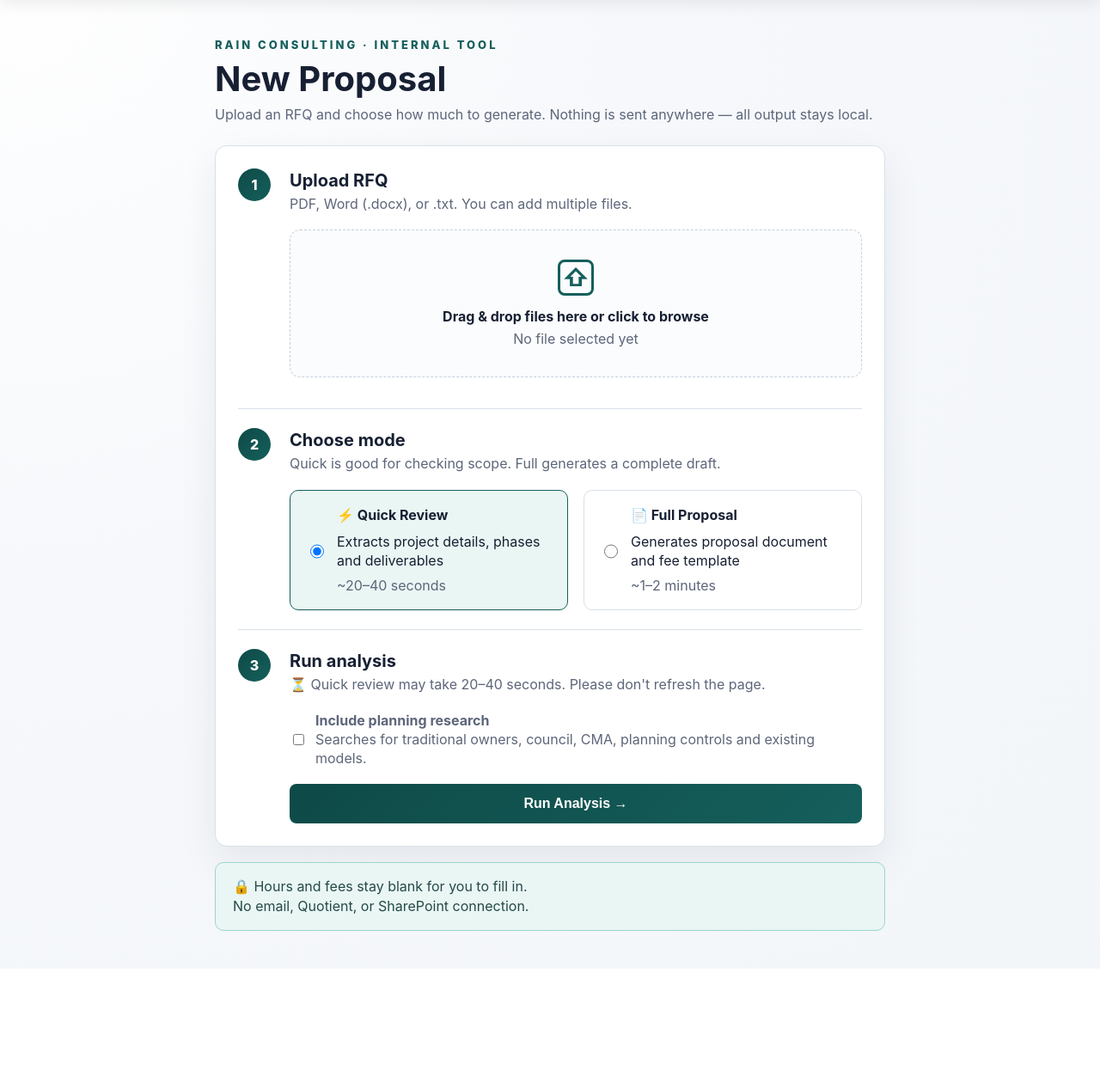
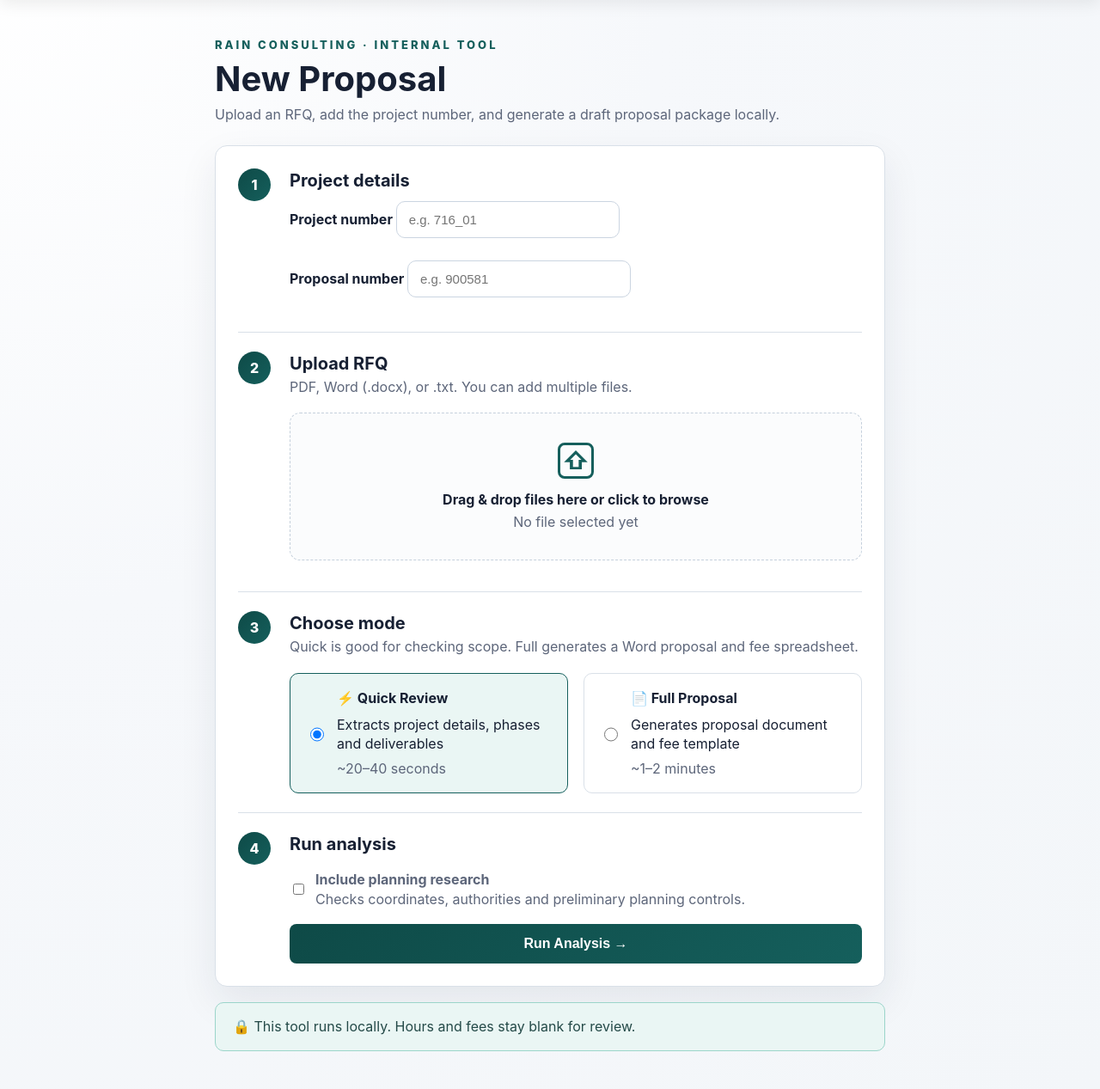
Before and after one commit to MariaMcCrann/Rain-Proposal-Tool, a Flask app: page / in a window 1280 px wide. Shown: the part 68-1335 px from the top of the page at 86% size. Before the commit the page ends 1151 px from the top, so only its background shows below. Run offline with Flask 3, Linux system fonts and the light colour scheme.

Commit message:
Commit all changes

```diff
--- a/Rain-Proposal-Tool/app.py
+++ b/Rain-Proposal-Tool/app.py
@@ -1,4 +1,5 @@
 import os
+import re
 import uuid
 import traceback
 from datetime import datetime
@@ -18,10 +19,6 @@ from knowledge_engine.proposal_writer import write_proposal_sections
 from knowledge_engine.research import run_research
 
 
-# -------------------------------------------------------------
-# Setup
-# -------------------------------------------------------------
-
 load_dotenv()
 
 TEST_MODE = os.environ.get("TEST_MODE", "0") == "1"
@@ -37,14 +34,16 @@ os.makedirs(OUTPUT_DIR, exist_ok=True)
 app = Flask(__name__)
 app.config["MAX_CONTENT_LENGTH"] = 20 * 1024 * 1024
 
-
 if TEST_MODE:
     from test_fixture import FIXTURE_EXTRACTED, FIXTURE_ESTIMATE
 
 
-# -------------------------------------------------------------
-# Helpers
-# -------------------------------------------------------------
+def safe_filename_part(value: str, fallback: str) -> str:
+    value = (value or "").strip() or fallback
+    value = re.sub(r"[^A-Za-z0-9_\-]+", "_", value)
+    value = re.sub(r"_+", "_", value).strip("_")
+    return value or fallback
+
 
 def get_uploaded_files():
     uploaded_files = []
@@ -55,13 +54,18 @@ def get_uploaded_files():
     return [file for file in uploaded_files if file and file.filename]
 
 
+def add_user_fields(extracted: dict, project_number: str, proposal_number: str) -> dict:
+    extracted["project_number"] = project_number
+    extracted["proposal_number"] = proposal_number
+    return extracted
+
+
 def create_test_proposal_docx(extracted):
     filename = f"TEST_Draft_Proposal_{datetime.now().strftime('%Y%m%d_%H%M%S')}.docx"
     path = os.path.join(OUTPUT_DIR, filename)
 
     doc = Document()
     doc.add_heading("Draft Proposal", level=1)
-
     doc.add_heading(extracted.get("project_title", "Untitled Project"), level=2)
     doc.add_paragraph(extracted.get("background", "No background provided."))
 
@@ -78,8 +82,8 @@ def create_test_proposal_docx(extracted):
     return filename
 
 
-def create_test_fee_template(extracted):
-    filename = f"TEST_Fee_Template_{datetime.now().strftime('%Y%m%d_%H%M%S')}.xlsx"
+def create_test_fee_template(extracted, file_prefix):
+    filename = f"{file_prefix}_fee_template.xlsx"
     path = os.path.join(OUTPUT_DIR, filename)
 
     wb = Workbook()
@@ -89,11 +93,13 @@ def create_test_fee_template(extracted):
     ws["A1"] = "RAIN Consulting - Test Fee Template"
     ws["A3"] = "Project"
     ws["B3"] = extracted.get("project_title", "Untitled Project")
-    ws["A5"] = "Phase"
-    ws["B5"] = "Hours"
-    ws["C5"] = "Fee"
+    ws["A4"] = "Project Number"
+    ws["B4"] = extracted.get("project_number", "")
+    ws["A6"] = "Phase"
+    ws["B6"] = "Hours"
+    ws["C6"] = "Fee"
 
-    row = 6
+    row = 7
     for phase in extracted.get("phases", []):
         ws[f"A{row}"] = phase.get("phase_name", "Unnamed phase")
         row += 1
@@ -101,10 +107,6 @@ def create_test_fee_template(extracted):
     wb.save(path)
     return filename
 
-
-# -------------------------------------------------------------
-# Routes
-# -------------------------------------------------------------
 
 @app.route("/", methods=["GET"])
 def index():
@@ -120,11 +122,14 @@ def process():
     mode = request.form.get("mode", "quick")
     include_research = request.form.get("include_research") in ["1", "on", "true"]
 
-    # ---------------------------------------------------------
-    # Test mode
-    # ---------------------------------------------------------
+    project_number = request.form.get("project_number", "").strip()
+    proposal_number = request.form.get("proposal_number", "").strip()
+
+    run_id = uuid.uuid4().hex[:8]
+    file_prefix = safe_filename_part(project_number, run_id)
+
     if TEST_MODE:
-        extracted = FIXTURE_EXTRACTED
+        extracted = add_user_fields(FIXTURE_EXTRACTED.copy(), project_number, proposal_number)
         warnings = ["⚠️ TEST MODE — this is fixture data, not a real extraction."]
 
         if mode == "quick":
@@ -143,7 +148,7 @@ def process():
             )
 
         docx_filename = create_test_proposal_docx(extracted)
-        download_filename = create_test_fee_template(extracted)
+        download_filename = create_test_fee_template(extracted, file_prefix)
 
         return render_template(
             "result.html",
@@ -159,9 +164,6 @@ def process():
             test_mode=True,
         )
 
-    # ---------------------------------------------------------
-    # Local mode — no API
-    # ---------------------------------------------------------
     uploaded_files = get_uploaded_files()
 
     if not uploaded_files:
@@ -172,7 +174,6 @@ def process():
             use_haiku=False,
         )
 
-    run_id = uuid.uuid4().hex[:8]
     text_sections = []
     skipped = []
 
@@ -208,6 +209,7 @@ def process():
 
     try:
         extracted = extract_rfq_data(combined_text)
+        extracted = add_user_fields(extracted, project_number, proposal_number)
     except Exception as e:
         return render_template(
             "index.html",
@@ -219,9 +221,6 @@ def process():
     warnings = list(skipped)
     research = None
 
-    # ---------------------------------------------------------
-    # Knowledge Engine
-    # ---------------------------------------------------------
     if include_research:
         project_address = (
             extracted.get("site_address")
@@ -246,9 +245,6 @@ def process():
             except Exception as e:
                 warnings.append(f"Knowledge Engine failed: {e}")
 
-    # ---------------------------------------------------------
-    # Quick mode
-    # ---------------------------------------------------------
     if mode == "quick":
         return render_template(
             "result.html",
@@ -264,10 +260,7 @@ def process():
             test_mode=False,
         )
 
-    # ---------------------------------------------------------
-    # Full proposal mode
-    # ---------------------------------------------------------
-    output_filename = f"{run_id}_fee_template.xlsx"
+    output_filename = f"{file_prefix}_fee_template.xlsx"
     output_path = os.path.join(OUTPUT_DIR, output_filename)
 
     try:
@@ -283,7 +276,7 @@ def process():
         warnings.append(f"Local proposal writing failed: {e}")
         sections = {}
 
-    docx_filename = f"{run_id}_draft_proposal.docx"
+    docx_filename = f"{file_prefix}_draft_proposal.docx"
     docx_path = os.path.join(OUTPUT_DIR, docx_filename)
 
     try:
@@ -330,10 +323,6 @@ def download(filename):
     return send_file(path, as_attachment=True, download_name=filename)
 
 
-# -------------------------------------------------------------
-# Run
-# -------------------------------------------------------------
-
 if __name__ == "__main__":
     if TEST_MODE:
         print(">>> TEST MODE ON — using fixture data.")
--- a/Rain-Proposal-Tool/static/style.css
+++ b/Rain-Proposal-Tool/static/style.css
@@ -477,3 +477,18 @@ button:hover {
   border-top: 1px solid var(--border);
   margin: 8px 0;
 }
+.field-label {
+  display: block;
+  font-weight: 700;
+  margin-bottom: 18px;
+}
+
+.text-input {
+  width: 100%;
+  max-width: 260px;
+  padding: 12px 14px;
+  margin-top: 8px;
+  border: 1px solid #cbd5e1;
+  border-radius: 10px;
+  font-size: 15px;
+}
--- a/Rain-Proposal-Tool/templates/index.html
+++ b/Rain-Proposal-Tool/templates/index.html
@@ -23,7 +23,7 @@
   <section class="hero">
     <div class="eyebrow">RAIN CONSULTING · INTERNAL TOOL</div>
     <h1>New Proposal</h1>
-    <p>Upload an RFQ and choose how much to generate. Nothing is sent anywhere — all output stays local.</p>
+    <p>Upload an RFQ, add the project number, and generate a draft proposal package locally.</p>
   </section>
 
   {% if error %}
@@ -37,7 +37,35 @@
 
     <section class="step">
       <div class="step-number">1</div>
+      <div class="step-content">
+        <h2>Project details</h2>
 
+        <label class="field-label">
+          Project number
+          <input
+            type="text"
+            name="project_number"
+            placeholder="e.g. 716_01"
+            class="text-input"
+          >
+        </label>
+
+        <label class="field-label">
+          Proposal number
+          <input
+            type="text"
+            name="proposal_number"
+            placeholder="e.g. 900581"
+            class="text-input"
+          >
+        </label>
+      </div>
+    </section>
+
+    <hr>
+
+    <section class="step">
+      <div class="step-number">2</div>
       <div class="step-content">
         <h2>Upload RFQ</h2>
         <p>PDF, Word (.docx), or .txt. You can add multiple files.</p>
@@ -62,11 +90,10 @@
     <hr>
 
     <section class="step">
-      <div class="step-number">2</div>
-
+      <div class="step-number">3</div>
       <div class="step-content">
         <h2>Choose mode</h2>
-        <p>Quick is good for checking scope. Full generates a complete draft.</p>
+        <p>Quick is good for checking scope. Full generates a Word proposal and fee spreadsheet.</p>
 
         <div class="mode-grid">
           <label class="mode-card">
@@ -93,17 +120,15 @@
     <hr>
 
     <section class="step">
-      <div class="step-number">3</div>
-
+      <div class="step-number">4</div>
       <div class="step-content">
         <h2>Run analysis</h2>
-        <p>⏳ Quick review may take 20–40 seconds. Please don't refresh the page.</p>
 
         <label class="checkbox-row">
           <input type="checkbox" name="include_research" value="1">
           <span>
             <strong>Include planning research</strong><br>
-            Searches for traditional owners, council, CMA, planning controls and existing models.
+            Checks coordinates, authorities and preliminary planning controls.
           </span>
         </label>
 
@@ -114,8 +139,7 @@
   </form>
 
   <div class="note">
-    🔒 Hours and fees stay blank for you to fill in.<br>
-    No email, Quotient, or SharePoint connection.
+    🔒 This tool runs locally. Hours and fees stay blank for review.
   </div>
 </main>
 
```
Also changed, not shown: 3 other files.
